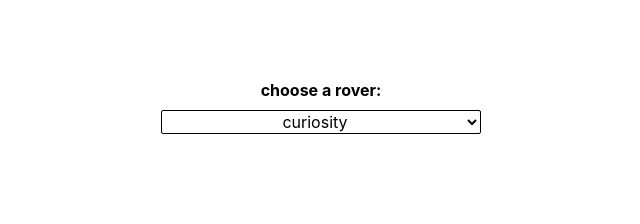
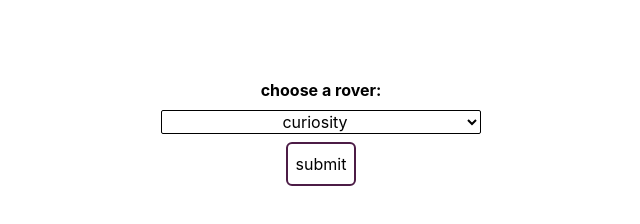
Before and after one commit to yahyaabh/spacin2.0, a React (Vite) app: page /rovers in a window 1280 px wide. Shown: the part 130-354 px from the top of the page, without its empty margins (319-959 px from the left). Built offline with nearby package versions, Linux system fonts and the light colour scheme.

Commit message:
roverform form integration

```diff
--- a/package.json
+++ b/package.json
@@ -20,6 +20,7 @@
     "sort-by": "^1.2.0"
   },
   "devDependencies": {
+    "@hookform/devtools": "^4.3.1",
     "@types/node": "^20.12.7",
     "@types/react": "^18.2.66",
     "@types/react-dom": "^18.2.22",
--- a/src/components/Header.tsx
+++ b/src/components/Header.tsx
@@ -7,7 +7,7 @@
   return (
     <div className="w-full flex items-center justify-evenly  h-1/4">
         { location.pathname != '/' &&
-           ( <Link className=' border-2 p-2 rounded-md border-purple hover:bg-purple hover:text-white duration-100  ' to="../"><IoReturnUpBack /></Link>)
+           ( <Link className=' border-2 p-2 hover:p-1 rounded-md border-purple hover:bg-purple hover:text-white duration-100  ' to="../"><IoReturnUpBack /></Link>)
         }
         <h1 className="font-bold text-3xl  ">SPAC<span className="text-purple-light">IN</span></h1>
         {location.pathname == '/' && ( <a className="text-purple bg-white rounded-md   border-2 border-purple hover:bg-purple hover:text-white duration-100  " href="https://yahyaabh.github.io/portfolio/"><button className="p-2 ">about us</button></a>)}
--- a/src/components/RoverForm.tsx
+++ b/src/components/RoverForm.tsx
@@ -1,4 +1,5 @@
 import React from 'react';
+import {DevTool} from "@hookform/devtools"
 import {useForm} from "react-hook-form"
 
 //here we define the type for rovers again
@@ -9,21 +10,31 @@
 interface Props  {
     setRover : React.Dispatch<React.SetStateAction<Rover>>;
 }
+type formData ={
+    rover: string
+}
 
 export const RoverForm:React.FC<Props> = ({setRover}) => {
 
+    const {register,control,handleSubmit} = useForm<formData>();
 
-    const form = useForm();
+    const onSubmit = (data:formData) => {
+            console.log(data)
+    }
+
   return (
     <>
-        <form className='w-screen flex flex-col justify-center items-center'>
+        <form onSubmit={handleSubmit(onSubmit)} className='w-screen flex flex-col justify-center items-center'>
             <h1 className='p-2 font-bold text-md'>choose a rover:</h1>
-            <select className='w-2/5 bg-white text-black border border-black rounded-sm text-center md:w-1/4' >
-                <option value="curiosity">curiosity</option>
+            <select  {...register("rover")} className='w-2/5 bg-white text-black border border-black rounded-sm text-center md:w-1/4' >
+                <option  value="curiosity">curiosity</option>
                 <option value="opportunity">opportunity</option>
                 <option value="spirit">spirit</option>
             </select>
+            <button className='border-2 p-2 hover:p-1 m-2 rounded-md border-purple hover:bg-purple hover:text-white duration-200 '>submit</button>
+
         </form>
+        <DevTool control={control}/>
     </>
   )
 }
```
Also changed, not shown: 1 other file (tests, documents, lock files or other folders).
